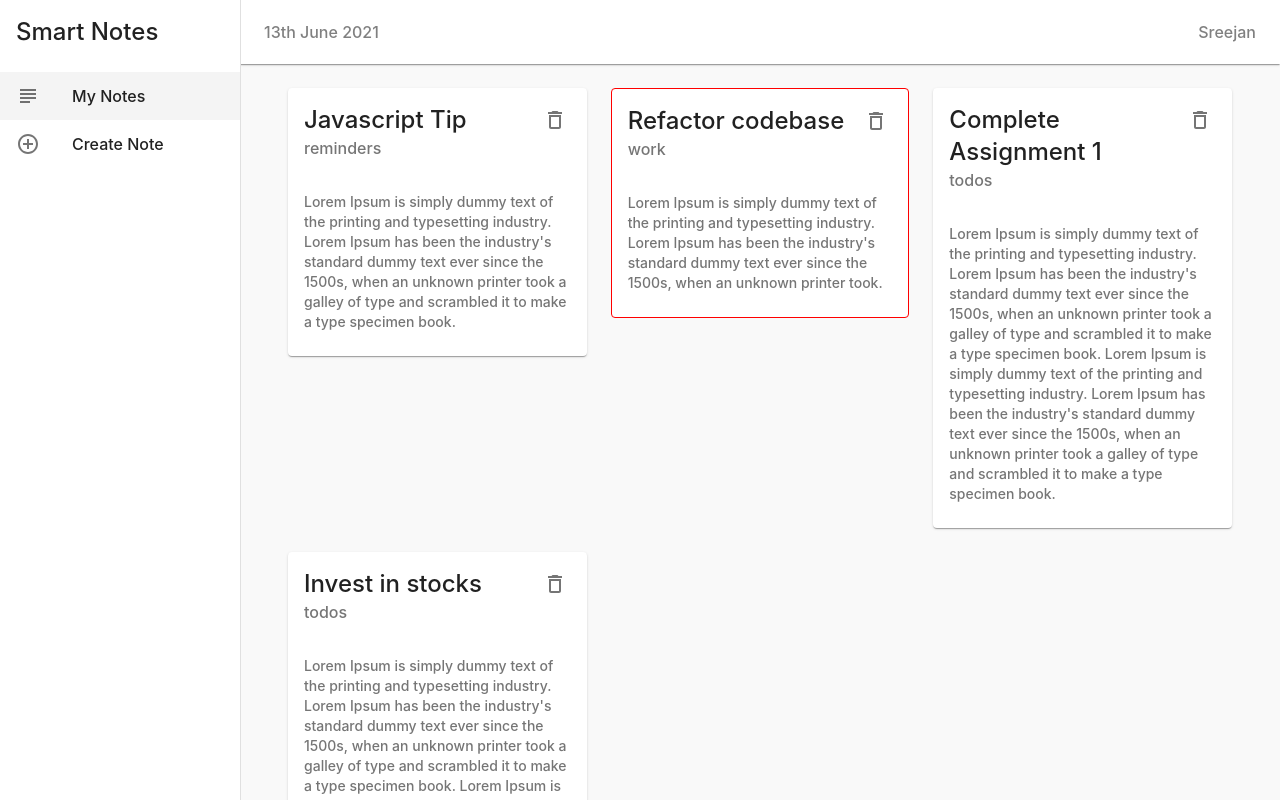
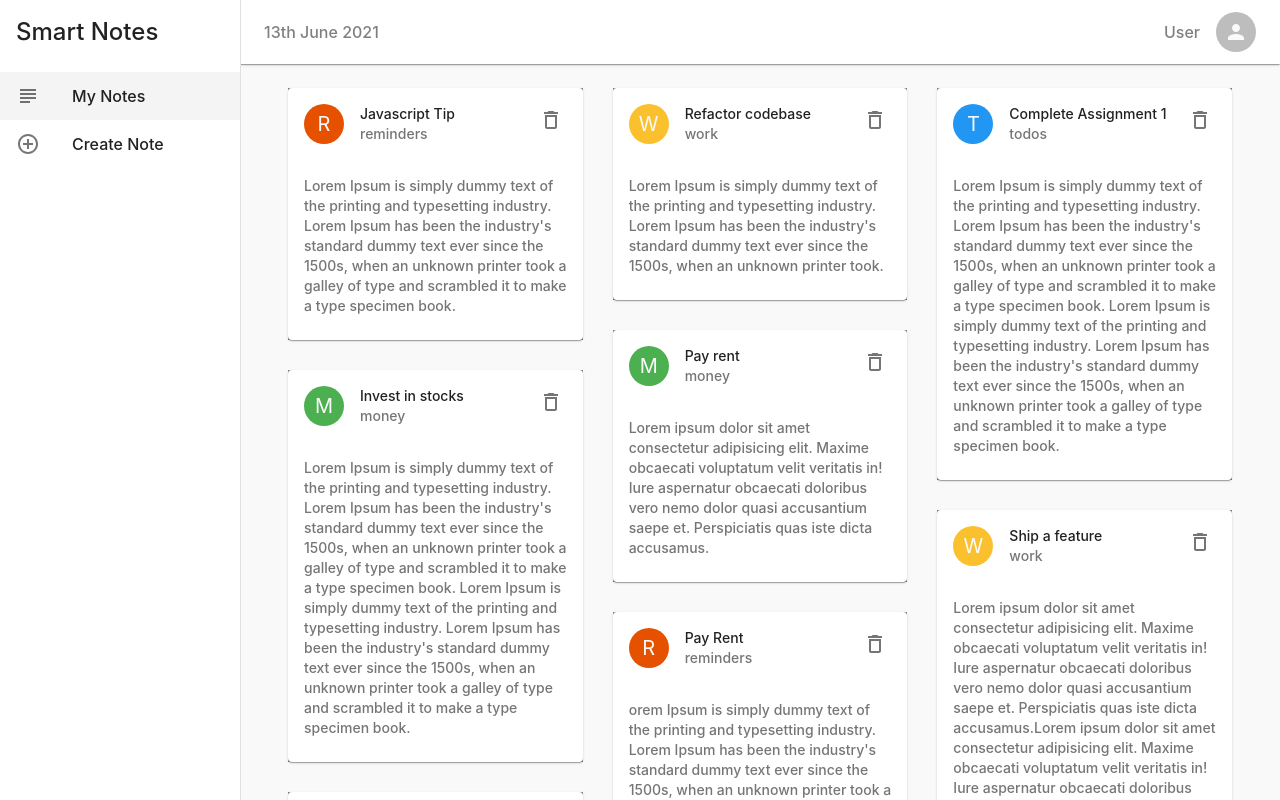
Before and after one commit to Sreejan-22/smart-notes, a React (Create React App) app: page / in a window 1280 px wide. Shown: the top 800 px of the page. Built offline with nearby package versions, Linux system fonts and the light colour scheme; data requests are answered from the project's data file.

Commit message:
feat: added AppBar, Avatars | style: applied masonry layout

```diff
--- a/data/db.json
+++ b/data/db.json
@@ -21,8 +21,38 @@
     {
       "title": "Invest in stocks",
       "details": "Lorem Ipsum is simply dummy text of the printing and typesetting industry. Lorem Ipsum has been the industry's standard dummy text ever since the 1500s, when an unknown printer took a galley of type and scrambled it to make a type specimen book.\nLorem Ipsum is simply dummy text of the printing and typesetting industry. Lorem Ipsum has been the industry's standard dummy text ever since the 1500s, when an unknown printer took a galley of type and scrambled it to make a type specimen book.",
-      "category": "todos",
+      "category": "money",
       "id": 4
+    },
+    {
+      "title": "Pay rent",
+      "details": "Lorem ipsum dolor sit amet consectetur adipisicing elit. Maxime obcaecati voluptatum velit veritatis in! Iure aspernatur obcaecati doloribus vero nemo dolor quasi accusantium saepe et. Perspiciatis quas iste dicta accusamus.",
+      "category": "money",
+      "id": 5
+    },
+    {
+      "title": "Ship a feature",
+      "details": "Lorem ipsum dolor sit amet consectetur adipisicing elit. Maxime obcaecati voluptatum velit veritatis in! Iure aspernatur obcaecati doloribus vero nemo dolor quasi accusantium saepe et. Perspiciatis quas iste dicta accusamus.Lorem ipsum dolor sit amet consectetur adipisicing elit. Maxime obcaecati voluptatum velit veritatis in! Iure aspernatur obcaecati doloribus vero nemo dolor quasi accusantium saepe et. Perspiciatis quas iste dicta accusamus.",
+      "category": "work",
+      "id": 6
+    },
+    {
+      "title": "Lorem Ipsum",
+      "details": "Lorem Ipsum is simply dummy text of the printing and typesetting industry. Lorem Ipsum has been the industry's standard dummy text ever since the 1500s, when an unknown printer took a galley of type and scrambled it to make a type specimen book. ",
+      "category": "reminders",
+      "id": 7
+    },
+    {
+      "title": "Pay Rent",
+      "details": "orem Ipsum is simply dummy text of the printing and typesetting industry. Lorem Ipsum has been the industry's standard dummy text ever since the 1500s, when an unknown printer took a galley of type and scrambled it to make a type specimen book. Lorem Ipsum is simply dummy text of the printing and typesetting industry. Lorem Ipsum has been the industry's standard dummy text ever since the 1500s, when an unknown printer took a galley of type and scrambled it to make a type specimen book.orem Ipsum is simply dummy text of the printing and typesetting industry. Lorem ipsum dolor sit amet consectetur adipisicing elit. Maxime obcaecati voluptatum velit veritatis in! Iure aspernatur obcaecati doloribus vero nemo dolor quasi accusantium saepe et. Perspiciatis quas iste dicta accusamus.",
+      "category": "reminders",
+      "id": 8
+    },
+    {
+      "title": "Lorem Ipsum",
+      "details": "Lorem ipsum dolor sit amet consectetur adipisicing elit. Maxime obcaecati voluptatum velit veritatis in! Iure aspernatur obcaecati doloribus vero nemo dolor quasi accusantium saepe et.",
+      "category": "work",
+      "id": 9
     }
   ]
 }
--- a/package.json
+++ b/package.json
@@ -10,6 +10,7 @@
     "date-fns": "^2.23.0",
     "react": "^17.0.2",
     "react-dom": "^17.0.2",
+    "react-masonry-css": "^1.0.16",
     "react-router-dom": "^5.2.0",
     "react-scripts": "4.0.3",
     "web-vitals": "^1.0.1"
--- a/src/components/Layout.jsx
+++ b/src/components/Layout.jsx
@@ -10,6 +10,10 @@ import SubjectOutlinedIcon from "@material-ui/icons/SubjectOutlined";
 import AddCircleOutlineOutlinedIcon from "@material-ui/icons/AddCircleOutlineOutlined";
 import AppBar from "@material-ui/core/AppBar";
 import Toolbar from "@material-ui/core/Toolbar";
+import Avatar from "@material-ui/core/Avatar";
+import AccountCircleIcon from "@material-ui/icons/AccountCircle";
+import PersonOutlineIcon from "@material-ui/icons/PersonOutline";
+import PersonIcon from "@material-ui/icons/Person";
 import { format } from "date-fns";
 
 const drawerWidth = 240;
@@ -51,6 +55,10 @@ const useStyles = makeStyles((theme) => {
     user: {
       color: "gray",
     },
+    avatar: {
+      marginLeft: theme.spacing(2),
+      cursor: "pointer",
+    },
   };
 });
 
@@ -80,7 +88,10 @@ const Layout = ({ children }) => {
           <Typography className={classes.date}>
             {format(new Date(), "do MMMM y")}
           </Typography>
-          <Typography className={classes.user}>Sreejan</Typography>
+          <Typography className={classes.user}>User</Typography>
+          <Avatar className={classes.avatar}>
+            <PersonIcon />
+          </Avatar>
         </Toolbar>
       </AppBar>
 
--- /dev/null
+++ b/src/components/Notes/Notes.css
@@ -0,0 +1,21 @@
+/* styles for masonry grid component provided in the react-masonry-css docs
+ */
+
+.my-masonry-grid {
+  display: -webkit-box; /* Not needed if autoprefixing */
+  display: -ms-flexbox; /* Not needed if autoprefixing */
+  display: flex;
+  margin-left: -30px; /* gutter size offset */
+  width: auto;
+}
+.my-masonry-grid_column {
+  padding-left: 30px; /* gutter size */
+  background-clip: padding-box;
+}
+
+/* Style your items */
+.my-masonry-grid_column > div {
+  /* change div to reference your elements you put in <Masonry> */
+  background: grey;
+  margin-bottom: 30px;
+}
--- a/src/components/Notes/Notes.jsx
+++ b/src/components/Notes/Notes.jsx
@@ -9,6 +9,8 @@ import Paper from "@material-ui/core/Paper";
 import Grid from "@material-ui/core/Grid";
 import Container from "@material-ui/core/Container";
 import NotesCard from "../NotesCard";
+import Masonry from "react-masonry-css";
+import "./Notes.css";
 
 // const useStyles = makeStyles({
 //   btn: {
@@ -49,16 +51,33 @@ const Notes = () => {
     setNotes(newNotes);
   };
 
+  const breakPoints = {
+    default: 3,
+    1100: 2,
+    700: 1,
+  };
+
   return (
     <div>
       <Container>
-        <Grid container spacing={3}>
+        {/* <Grid container spacing={3}>
           {notes.map((note) => (
             <Grid item xs={12} md={6} lg={4} key={note.id}>
               <NotesCard note={note} handleDelete={handleDelete} />
             </Grid>
           ))}
-        </Grid>
+        </Grid> */}
+        <Masonry
+          breakpointCols={breakPoints}
+          className="my-masonry-grid"
+          columnClassName="my-masonry-grid_column"
+        >
+          {notes.map((note) => (
+            <div item xs={12} md={6} lg={4} key={note.id}>
+              <NotesCard note={note} handleDelete={handleDelete} />
+            </div>
+          ))}
+        </Masonry>
       </Container>
     </div>
   );
--- a/src/components/NotesCard.jsx
+++ b/src/components/NotesCard.jsx
@@ -4,19 +4,35 @@ import CardContent from "@material-ui/core/CardContent";
 import IconButton from "@material-ui/core/IconButton";
 import DeleteOutlined from "@material-ui/icons/DeleteOutlined";
 import Typography from "@material-ui/core/Typography";
+import Avatar from "@material-ui/core/Avatar";
 import { makeStyles } from "@material-ui/core";
+import { yellow, green, blue, orange } from "@material-ui/core/colors";
 
 const useStyles = makeStyles({
   test: {
-    border: (note) => {
+    // border: (note) => {
+    //   if (note.category == "work") {
+    //     return "1px solid red";
+    //   }
+    // },
+    // boxShadow: (note) => {
+    //   if (note.category == "work") {
+    //     return "none";
+    //   }
+    // },
+  },
+  avatar: {
+    backgroundColor: (note) => {
       if (note.category == "work") {
-        return "1px solid red";
+        return yellow[700];
       }
-    },
-    boxShadow: (note) => {
-      if (note.category == "work") {
-        return "none";
+      if (note.category == "money") {
+        return green[500];
       }
+      if (note.category == "todos") {
+        return blue[500];
+      }
+      return orange[900];
     },
   },
 });
@@ -28,6 +44,11 @@ const NotesCard = ({ note, handleDelete }) => {
     <div>
       <Card elevation={1} className={classes.test}>
         <CardHeader
+          avatar={
+            <Avatar className={classes.avatar}>
+              {note.category[0].toUpperCase()}
+            </Avatar>
+          }
           action={
             <IconButton onClick={() => handleDelete(note.id)}>
               <DeleteOutlined />
```
Also changed, not shown: 1 other file (tests, documents, lock files or other folders).
